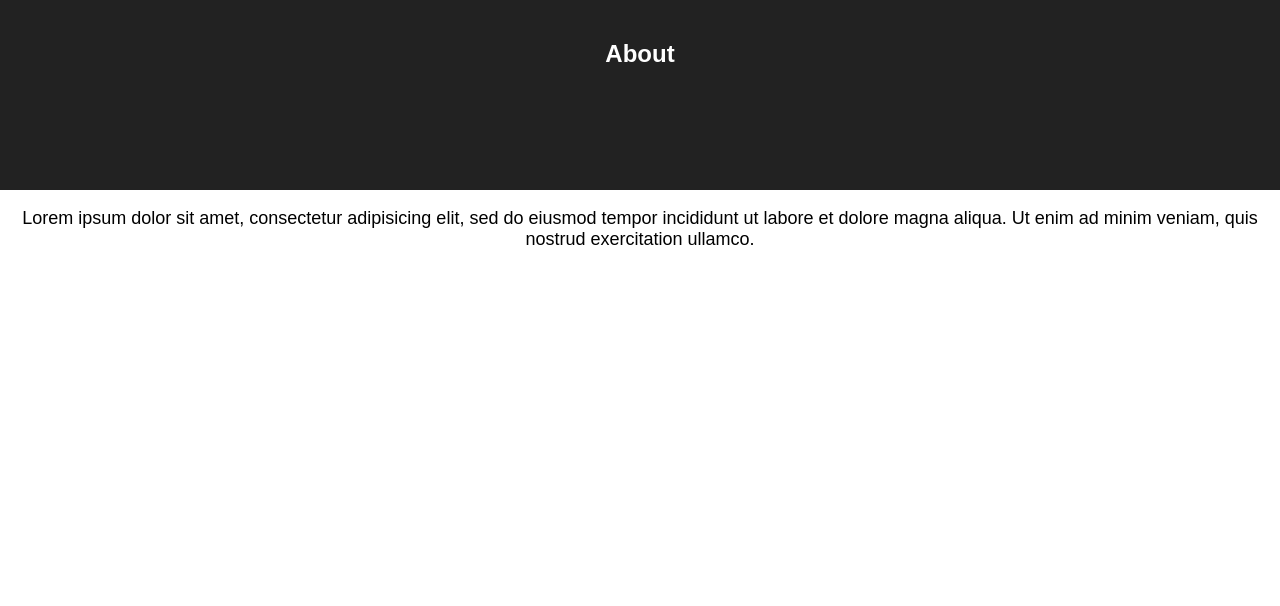
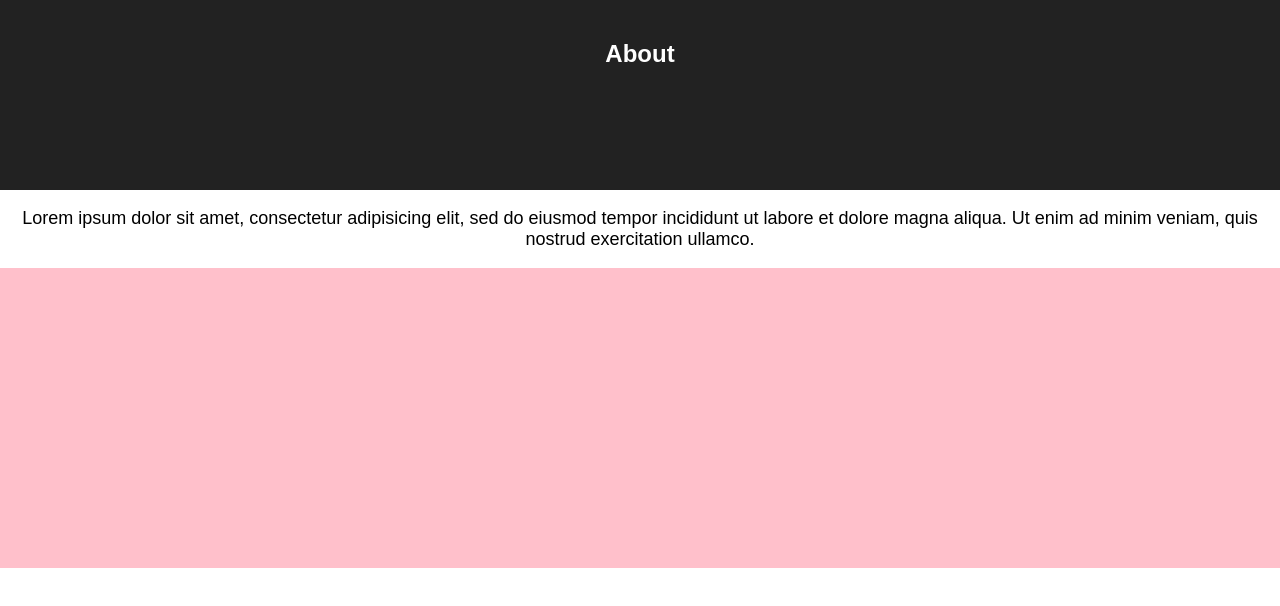
Before and after one commit to coleworsley/personal-site, a React (Create React App) app: page / in a window 1280 px wide. Shown: the top 606 px of the page. Built offline with nearby package versions, Linux system fonts and the light colour scheme.

Commit message:
add canvas component

```diff
--- a/src/components/App/App.js
+++ b/src/components/App/App.js
@@ -1,5 +1,6 @@
 import React, { Component } from 'react';
 import './App.css';
+import Canvas from '../Canvas';
 
 class App extends Component {
   constructor() {
@@ -19,6 +20,7 @@ class App extends Component {
         <p className="App-intro">
           Lorem ipsum dolor sit amet, consectetur adipisicing elit, sed do eiusmod tempor incididunt ut labore et dolore magna aliqua. Ut enim ad minim veniam, quis nostrud exercitation ullamco.
         </p>
+        <Canvas />
       </div>
     );
   }
--- /dev/null
+++ b/src/components/Canvas/Canvas.css
@@ -0,0 +1,5 @@
+.canvas-particles {
+  height: 300px;
+  width: 100%;
+  background-color: pink;
+}
--- /dev/null
+++ b/src/components/Canvas/index.js
@@ -0,0 +1,12 @@
+import React from 'react';
+import './Canvas.css';
+
+const Canvas = () => {
+  return (
+    <canvas className='canvas-particles'>
+    </canvas>
+  )
+
+}
+
+export default Canvas;
```
